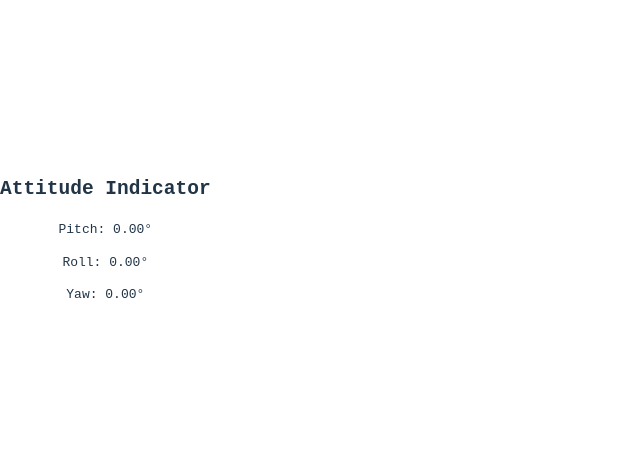
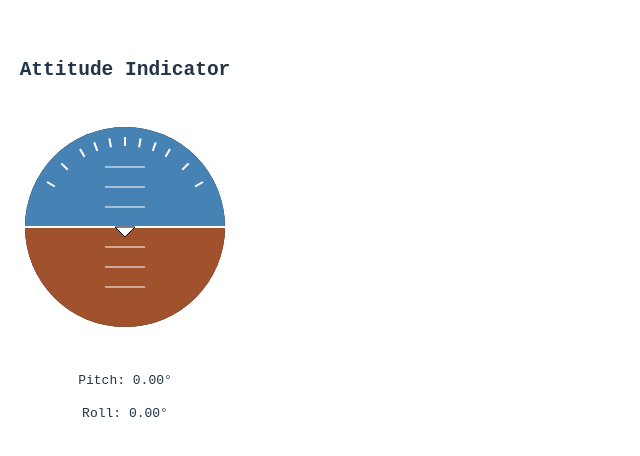
Before and after one commit to mirotol/aviation, a React app in the folder frontend/: page / in a window 1280 px wide. Shown: the part 162-618 px from the top of the page, without its empty margins (0-640 px from the left). Built offline with nearby package versions, Linux system fonts and the light colour scheme; the HTML template or start-up script is replaced by a standard one.

Commit message:
Make AttitudeIndicator round and smoother

```diff
--- a/frontend/src/components/AttitudeIndicator/AttitudeIndicator.tsx
+++ b/frontend/src/components/AttitudeIndicator/AttitudeIndicator.tsx
@@ -1,15 +1,75 @@
-import React from 'react';
+import React, { useState, useEffect } from 'react';
 import { useAttitude } from '../../hooks/useAttitude';
 
 export default function AttitudeIndicator() {
   const attitude = useAttitude();
+  const [displayPitch, setDisplayPitch] = useState(0);
+  const [displayRoll, setDisplayRoll] = useState(0);
+
+  useEffect(() => {
+    const interval = setInterval(() => {
+      setDisplayPitch((prev) => prev + (attitude.pitch - prev) * 0.1);
+      setDisplayRoll((prev) => prev + (attitude.roll - prev) * 0.1);
+    }, 16);
+    return () => clearInterval(interval);
+  }, [attitude]);
+
+  const pitchOffset = displayPitch * 2;
 
   return (
     <div style={{ textAlign: 'center', fontFamily: 'monospace' }}>
       <h2>Attitude Indicator</h2>
-      <p>Pitch: {attitude.pitch.toFixed(2)}°</p>
-      <p>Roll: {attitude.roll.toFixed(2)}°</p>
-      <p>Yaw: {attitude.yaw.toFixed(2)}°</p>
+      <svg width={250} height={250} viewBox="-125 -125 250 250">
+        <defs>
+          <clipPath id="circleClip">
+            <circle cx="0" cy="0" r="100" />
+          </clipPath>
+          <linearGradient id="skyGrad" x1="0" y1="-100" x2="0" y2="0">
+            <stop offset="0%" stopColor="#87CEEB" />
+            <stop offset="100%" stopColor="#4682B4" />
+          </linearGradient>
+          <linearGradient id="groundGrad" x1="0" y1="0" x2="0" y2="100">
+            <stop offset="0%" stopColor="#A0522D" />
+            <stop offset="100%" stopColor="#8B4513" />
+          </linearGradient>
+        </defs>
+
+        {/* Circular background */}
+        <circle cx="0" cy="0" r="100" fill="black" />
+
+        {/* Horizon group with clipping */}
+        <g clipPath="url(#circleClip)" transform={`rotate(${-displayRoll})`}>
+          <rect x={-125} y={-125 + pitchOffset} width={250} height={125} fill="url(#skyGrad)" />
+          <rect x={-125} y={pitchOffset} width={250} height={125} fill="url(#groundGrad)" />
+          <line x1={-125} y1={pitchOffset} x2={125} y2={pitchOffset} stroke="white" strokeWidth={2} />
+          {/* Pitch tick marks */}
+          {[-30, -20, -10, 10, 20, 30].map((deg) => (
+            <line
+              key={deg}
+              x1={-20}
+              y1={pitchOffset + deg * 2}
+              x2={20}
+              y2={pitchOffset + deg * 2}
+              stroke="white"
+              strokeWidth={1}
+            />
+          ))}
+        </g>
+
+        {/* Aircraft reference */}
+        <polygon points="-10,0 10,0 0,10" fill="white" stroke="black" strokeWidth={1} />
+
+        {/* Roll scale */}
+        {[ -60, -45, -30, -20, -10, 0, 10, 20, 30, 45, 60 ].map((deg) => {
+          const rad = (deg * Math.PI) / 180;
+          const x = Math.sin(rad) * 90;
+          const y = -Math.cos(rad) * 90;
+          return <line key={deg} x1={x} y1={y} x2={x * 0.9} y2={y * 0.9} stroke="white" strokeWidth={2} />;
+        })}
+      </svg>
+
+      <p>Pitch: {displayPitch.toFixed(2)}°</p>
+      <p>Roll: {displayRoll.toFixed(2)}°</p>
     </div>
   );
 }
```
